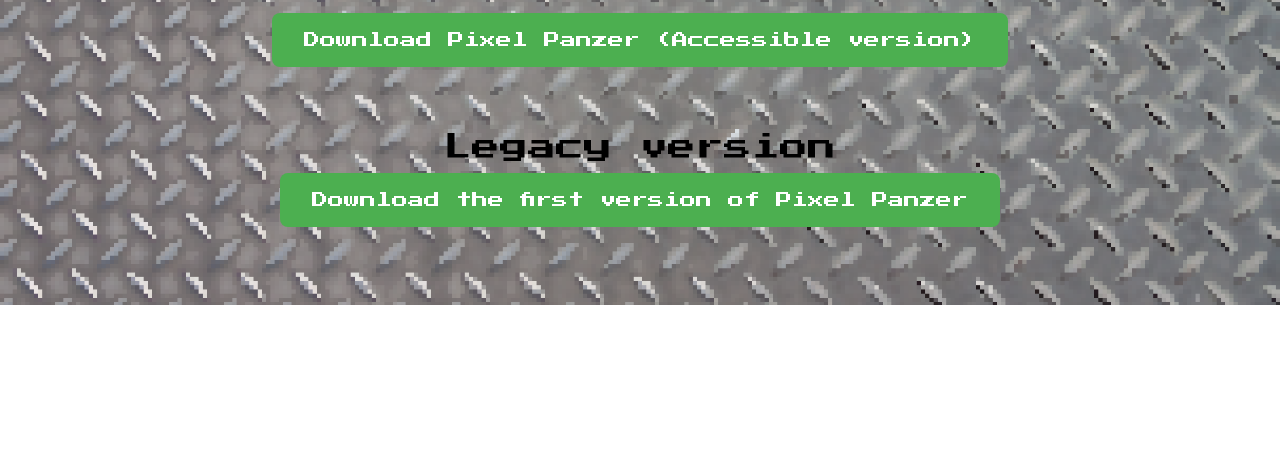
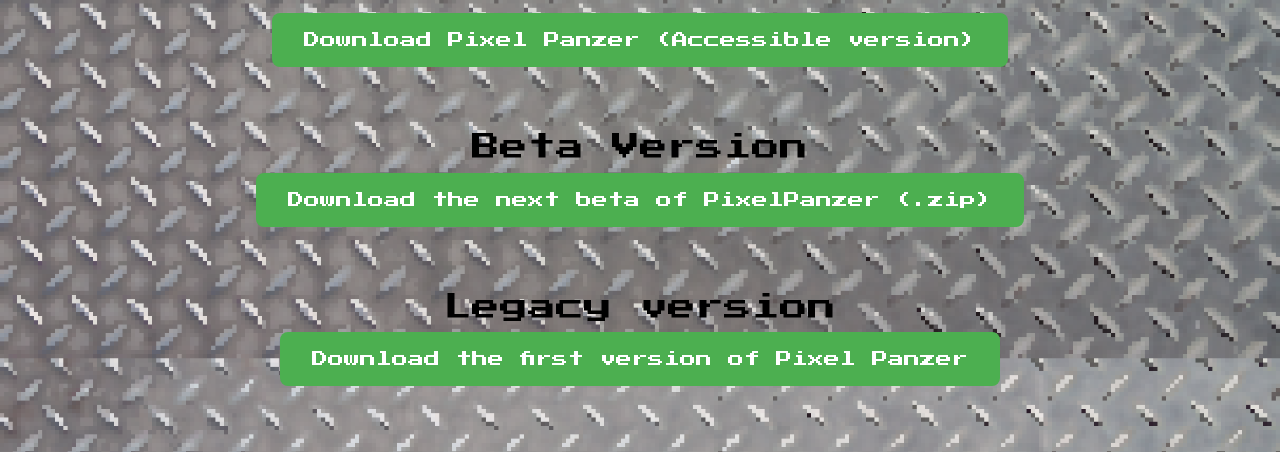
Before and after one commit to finnvangronsveld/PixelPanzer, a plain HTML site: page download.html in a window 1280 px wide. Shown: the part 495-947 px from the top of the page. Before the commit the page ends 800 px from the top, so only its background shows below. Drawn offline with nearby package versions, Linux system fonts and the light colour scheme.

Commit message:
download page change

```diff
--- a/download.html
+++ b/download.html
@@ -29,9 +29,19 @@
     <a href="Media/PixelPanzer%20(OrangePi%20Version).jpg" download="PixelPanzer (OrangePi Version).jpg" class="download-button">Download Pixel Panzer (Accessible version)</a>
     <br>
 
+<!--    pixelpanzer orange pi-->
+
+    <h3 class="mt-5">Beta Version</h3>
+
+    <a href="Media/PixelPanzer.exe" download="PixelPanzer.exe" class="download-button">Download the next beta of PixelPanzer (.zip)</a>
+
+<!--    zip file als beta panzerpixel25-->
+
     <h3 class="mt-5">Legacy version</h3>
 
     <a href="Media/PixelPanzer.exe" download="PixelPanzer.exe" class="download-button">Download the first version of Pixel Panzer</a>
+
+<!--    pixelpanzer1 als legacy version-->
 
     <div id="success-message" class="success-message" style="display: none;">Have Fun!</div>
     <br>
```
